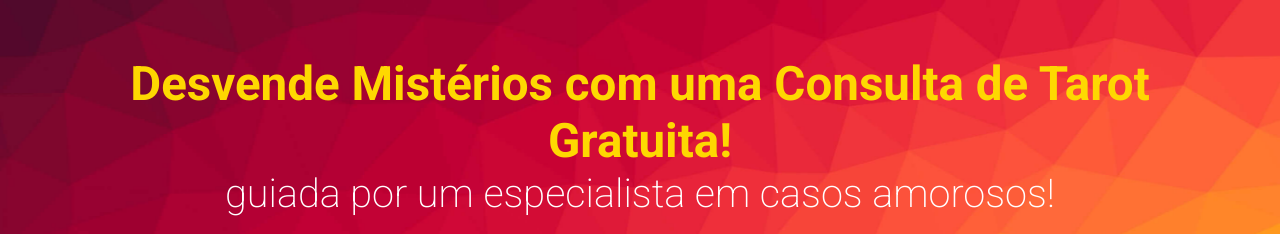
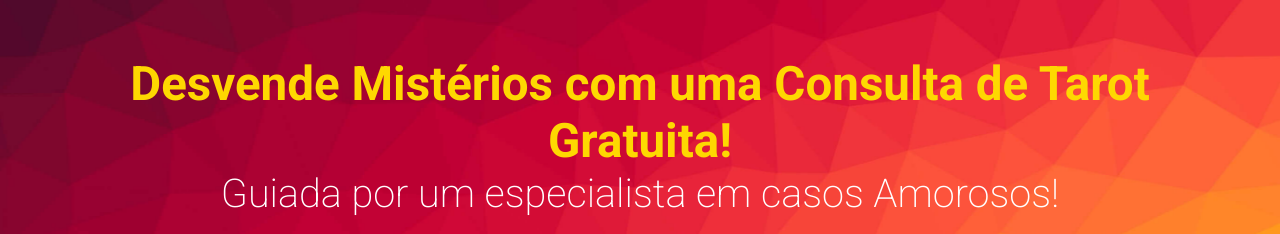
Before and after one commit to tarologa/esp01, a plain HTML site: page index.html in a window 1280 px wide. Shown: the top 234 px of the page. Drawn offline with nearby package versions, Linux system fonts and the light colour scheme.

Commit message:
Update index.html

```diff
--- a/index.html
+++ b/index.html
@@ -31,7 +31,7 @@
                 <div class="center active-select padding content_area" type="center" wd="1200" id="center-186931" bg-color2="rgba(0, 0, 0, 0)">
                     <h2 class="active-select font-big" type="title" id="title-796421" bg-color2="rgba(0, 0, 0, 0)" style="color: rgb(254, 216, 1);">Desvende Mistérios com uma Consulta de Tarot Gratuita!
                     </h2>
-                    <h2 class="active-select font-thin" type="title" id="title-69301" bg-color2="rgba(0, 0, 0, 0)">guiada por um especialista em casos amorosos!</h2><a class="img active-select border-radius-per" type="img" id="img-192851" bg-color2="rgba(0, 0, 0, 0)" style="border-radius: 7.8px; margin-top: 19px; background-attachment: local, local;" data-border-radius="1.3" css-mt="19">
+                    <h2 class="active-select font-thin" type="title" id="title-69301" bg-color2="rgba(0, 0, 0, 0)">Guiada por um especialista em casos Amorosos!</h2><a class="img active-select border-radius-per" type="img" id="img-192851" bg-color2="rgba(0, 0, 0, 0)" style="border-radius: 7.8px; margin-top: 19px; background-attachment: local, local;" data-border-radius="1.3" css-mt="19">
                         <div class="subobj" style="border-radius: 7.8px; background-attachment: local, local;"><img src="pagee-img/img-topo.webp" alt="" style="filter: grayscale(0%) sepia(0%) blur(0px) contrast(100%) brightness(1) invert(0%) saturate(100%) hue-rotate(0deg);"></div>
                     </a><a class="button active-select border-radius-per horizontal-align" type="button" hover-animation="" id="button-850741" bg-color2="transparent" style="background-color: rgb(40, 132, 0); background-image: url(&quot;undefined&quot;), linear-gradient(transparent 0%, transparent 100%); margin-top: 30px; margin-bottom: 30px; border-radius: 9.408px; width: 398px; text-align: center; border-width: 0px; border-style: solid; position: relative; left: 0px; top: 0px;" css-mt="30" css-mb="30" data-border-radius="2.4" wd="398" href="#">
                         <div class="buttonhover"></div>
```
